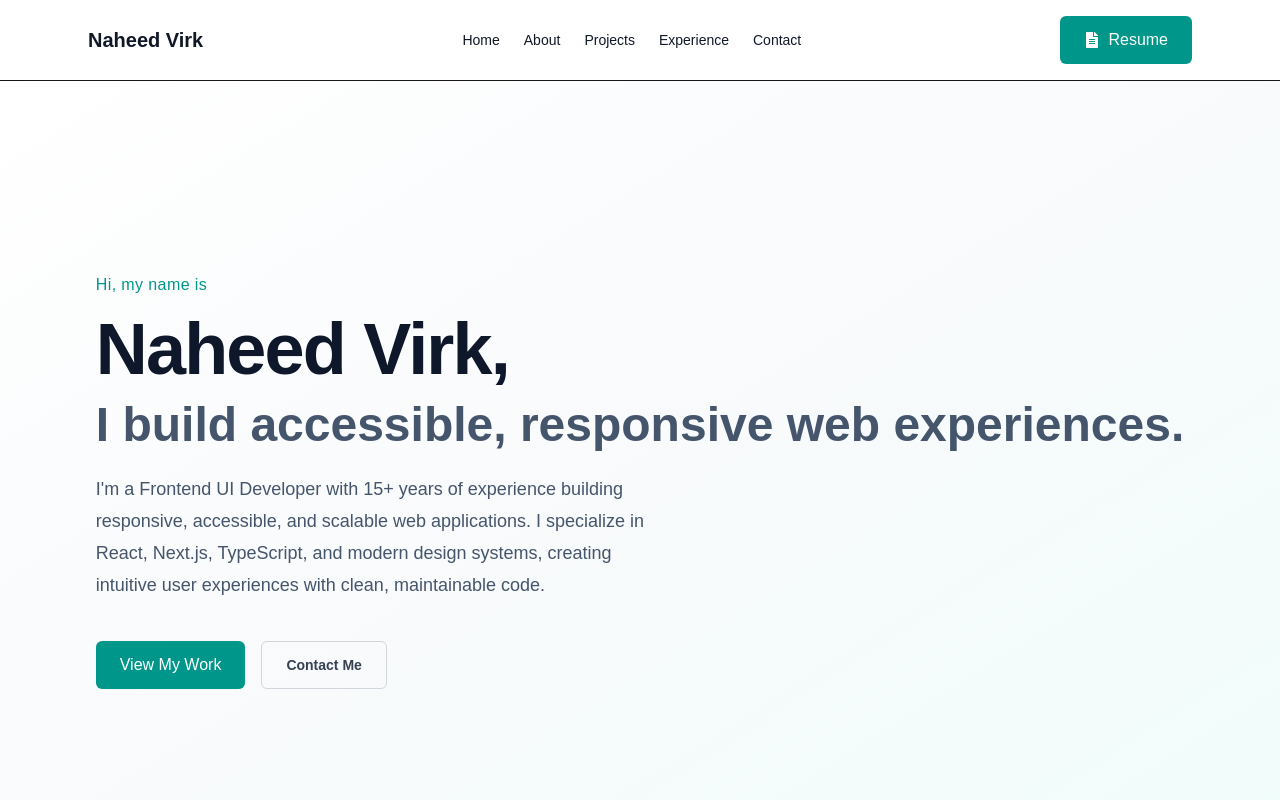
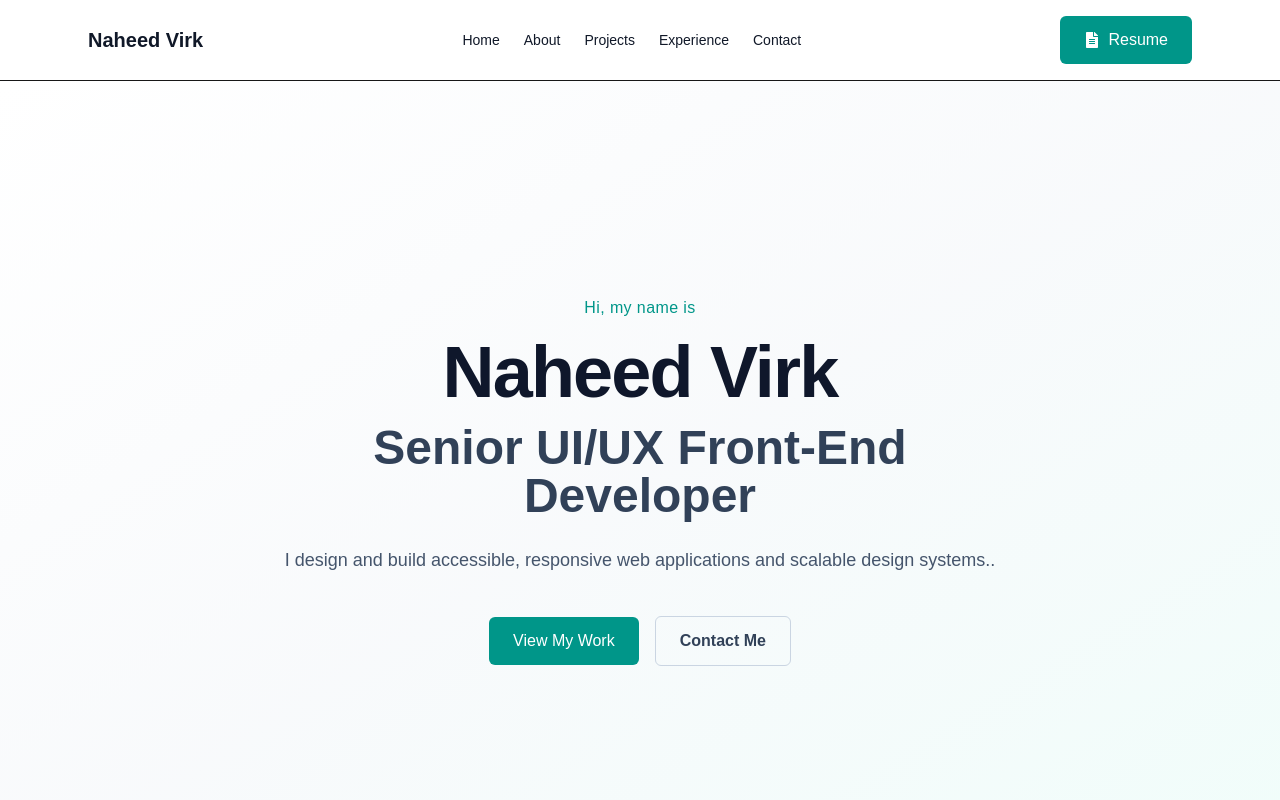
Before and after one commit to naheedkvirk/portfolio, a Next.js app: page / in a window 1280 px wide. Shown: the top 800 px of the page. Built offline with nearby package versions, Linux system fonts and the light colour scheme.

Commit message:
Update CTA buttons href

```diff
--- a/components/Contact/Contact.tsx
+++ b/components/Contact/Contact.tsx
@@ -63,7 +63,7 @@ export default function Contact() {
           {/* Contact Links - Email, LinkedIn, Github */}
           <div className="mt-10 flex flex-col gap-4 sm:flex-row sm:flex-wrap">
             <a
-              href="mailto:naheed.virk@gmail.com"
+              href="mailto:naheed.virk@gmail.com?subject=Portfolio%20Inquiry"
               className="
                 inline-flex
                 items-center
@@ -158,7 +158,7 @@ export default function Contact() {
                 hover:shadow-lg
                 focus:outline-none
                 focus:ring-2
-                focus:ring-teal-500
+                focus:ring-teal-400
                 focus:ring-offset-2
                 dark:border-gray-700
                 dark:text-gray-300
--- a/components/Hero/Hero.tsx
+++ b/components/Hero/Hero.tsx
@@ -36,7 +36,7 @@ export default function Hero() {
     >
       <div className="mx-auto max-w-7xl px-6">
         <motion.div
-          className="max-w-3exl"
+          className="mx-auto max-w-3xl text-center"
           variants={containerVariants}
           initial="hidden"
           animate="visible"
@@ -53,73 +53,55 @@ export default function Hero() {
             variants={itemVariants}
             className="mt-4 text-5xl font-bold tracking-tight sm:text-6xl lg:text-7xl text-slate-900 dark:text-slate-100"
           >
-            Naheed Virk,
+            Naheed Virk
           </motion.h1>
 
           <motion.h2
             variants={itemVariants}
-            className="mt-4 text-3xl font-semibold sm:text-4xl lg:text-5xl text-slate-600 dark:text-slate-400"
+            className="mt-4 text-3xl font-semibold sm:text-4xl lg:text-5xl text-slate-700 dark:text-slate-300"
           >
-            I build accessible, responsive web experiences.
+            Senior UI/UX Front-End Developer
           </motion.h2>
 
           <motion.p
             variants={itemVariants}
-            className="mt-6 max-w-xl text-base leading-8 sm:text-lg text-slate-600 dark:text-slate-300"
+            className="mt-6 max-auto text-base leading-8 sm:text-lg text-slate-600 dark:text-slate-300"
           >
-            I&apos;m a Frontend UI Developer with 15+ years of experience
-            building responsive, accessible, and scalable web applications. I
-            specialize in React, Next.js, TypeScript, and modern design systems,
-            creating intuitive user experiences with clean, maintainable code.
+            I design and build accessible, responsive web applications and
+            scalable design systems..
           </motion.p>
 
           <motion.div
             variants={itemVariants}
-            className="mt-10 flex flex-col gap-4 sm:flex-row"
+            className="mt-10 flex flex-col items-center justify-center gap-4 sm:flex-row"
           >
+            {/* Primary CTA */}
             <a
               href="#projects"
-              className="rounded-md bg-teal-600 px-6 py-3 text-white transition-all duration-300
-              hover:-translate-y-1 hover:bg-teal-700 hover:shadow-lg
-              focus:outline-none focus:ring-2 focus:ring-teal-500 focus:ring-offset-2
-              dark:focus:ring-offset-slate-950 motion-reduce:transition-none
-              motion-reduce:hover:translate-y-0"
+              className="inline-flex items-center justify-center rounded-md bg-teal-600 px-6 py-3 text-white
+                transition-all duration-300
+                hover:-translate-y-1 hover:bg-teal-700 hover:shadow-lg
+                focus:outline-none focus:ring-2 focus:ring-teal-400 focus:ring-offset-2
+                dark:focus:ring-offset-slate-950
+                motion-reduce:transition-none
+                motion-reduce:hover:translate-y-0"
             >
               View My Work
             </a>
 
+            {/* Secondary CTA */}
             <a
               href="#contact"
-              className="
-                inline-flex
-                items-center
-                justify-center
-                rounded-md
-                border
-                border-gray-300
-                px-6
-                py-3
-                text-sm
-                font-semibold
-                text-gray-700
-                transition-all
-                duration-300
-                hover:-translate-y-1
-                hover:border-teal-600
-                hover:text-teal-600
-                hover:shadow-lg
-                focus:outline-none
-                focus:ring-2
-                focus:ring-teal-500
-                focus:ring-offset-2
-                dark:border-gray-700
-                dark:text-gray-300
-                dark:hover:border-teal-400
-                dark:hover:text-teal-400
-                dark:focus:ring-offset-gray-950
+              className="inline-flex items-center justify-center rounded-md border border-slate-300 px-6 py-3
+                font-semibold text-slate-700
+                transition-all duration-300
+                hover:-translate-y-1 hover:border-teal-600 hover:text-teal-600 hover:shadow-lg
+                focus:outline-none focus:ring-2 focus:ring-teal-400 focus:ring-offset-2
+                dark:border-slate-700 dark:text-slate-300
+                dark:hover:border-teal-400 dark:hover:text-teal-400
+                dark:focus:ring-offset-slate-950
                 motion-reduce:transition-none
-                motion-reduce:hover:translate-y-0
-                "
+                motion-reduce:hover:translate-y-0"
             >
               Contact Me
             </a>
--- a/components/Projects/ProjectCard.tsx
+++ b/components/Projects/ProjectCard.tsx
@@ -160,7 +160,7 @@ export default function ProjectCard({ project, index }: ProjectCardProps) {
                 hover:shadow-lg
                 focus:outline-none
                 focus:ring-2
-                focus:ring-teal-500
+                focus:ring-teal-400
                 focus:ring-offset-2
                 dark:focus:ring-offset-slate-800
             "
@@ -191,7 +191,7 @@ export default function ProjectCard({ project, index }: ProjectCardProps) {
                 hover:shadow-lg
                 focus:outline-none
                 focus:ring-2
-                focus:ring-teal-500
+                focus:ring-teal-400
                 focus:ring-offset-2
                 dark:border-slate-600
                 dark:text-slate-200
--- a/components/Projects/projectData.ts
+++ b/components/Projects/projectData.ts
@@ -68,8 +68,8 @@ export const projects: Project[] = [
       "Designed and developed a modern portfolio website showcasing projects, experience, and technical skills using Next.js and Tailwind CSS.",
     technologies: ["Next.js", "React", "TypeScript", "Tailwind CSS"],
     image: "/images/projects/portfolio.jpg",
-    liveUrl: "https://example.com",
-    githubUrl: "https://github.com",
+    liveUrl: "https://naheedvirk-portfolio.vercel.app/",
+    githubUrl: "https://github.com/naheedkvirk/portfolio",
     featured: true,
   },
 ];
--- a/components/layout/Header.tsx
+++ b/components/layout/Header.tsx
@@ -37,7 +37,7 @@ export default function Header() {
             rounded-md bg-teal-600 px-6 py-3 text-white
             transition-colors duration-200
             hover:bg-teal-700
-            focus:outline-none focus:ring-2 focus:ring-teal-500 focus:ring-offset-2
+            focus:outline-none focus:ring-2 focus:ring-teal-400 focus:ring-offset-2
             dark:focus:ring-offset-slate-950
             motion-reduce:transition-none"
           >
```
